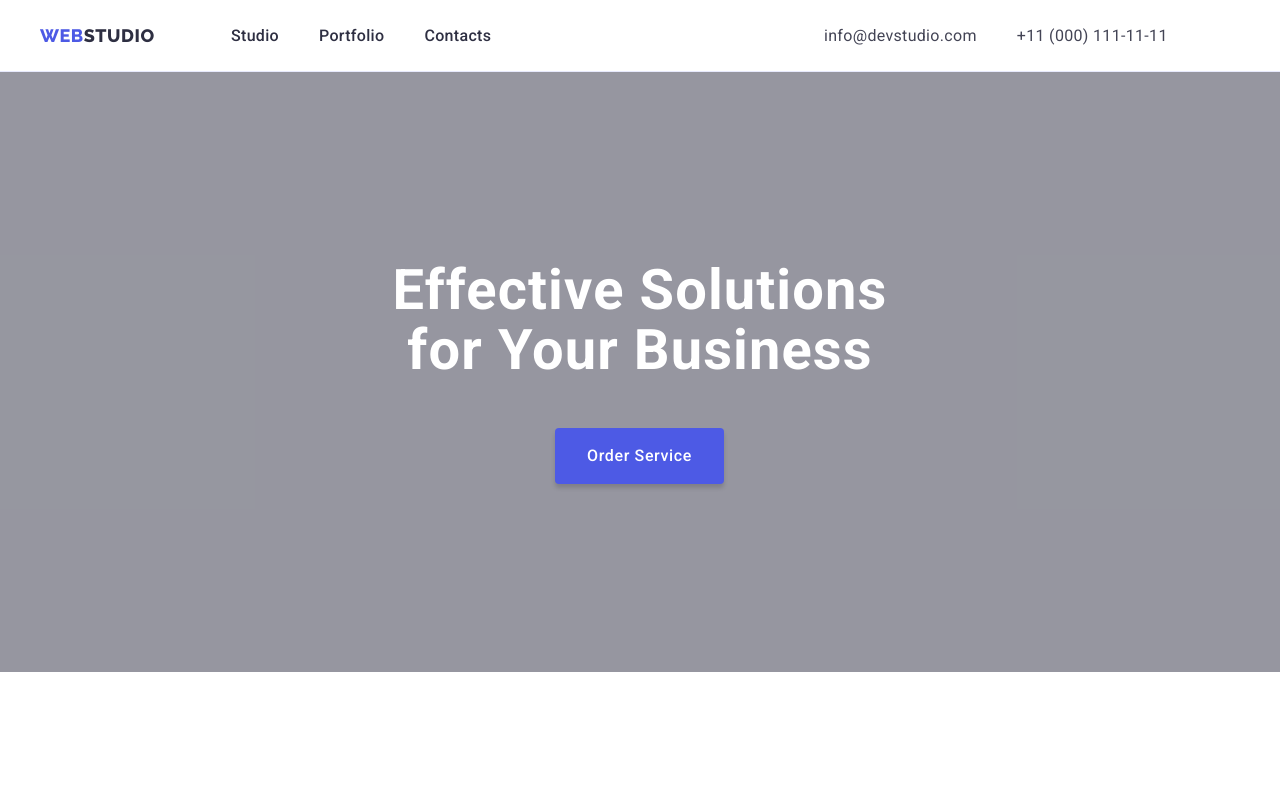
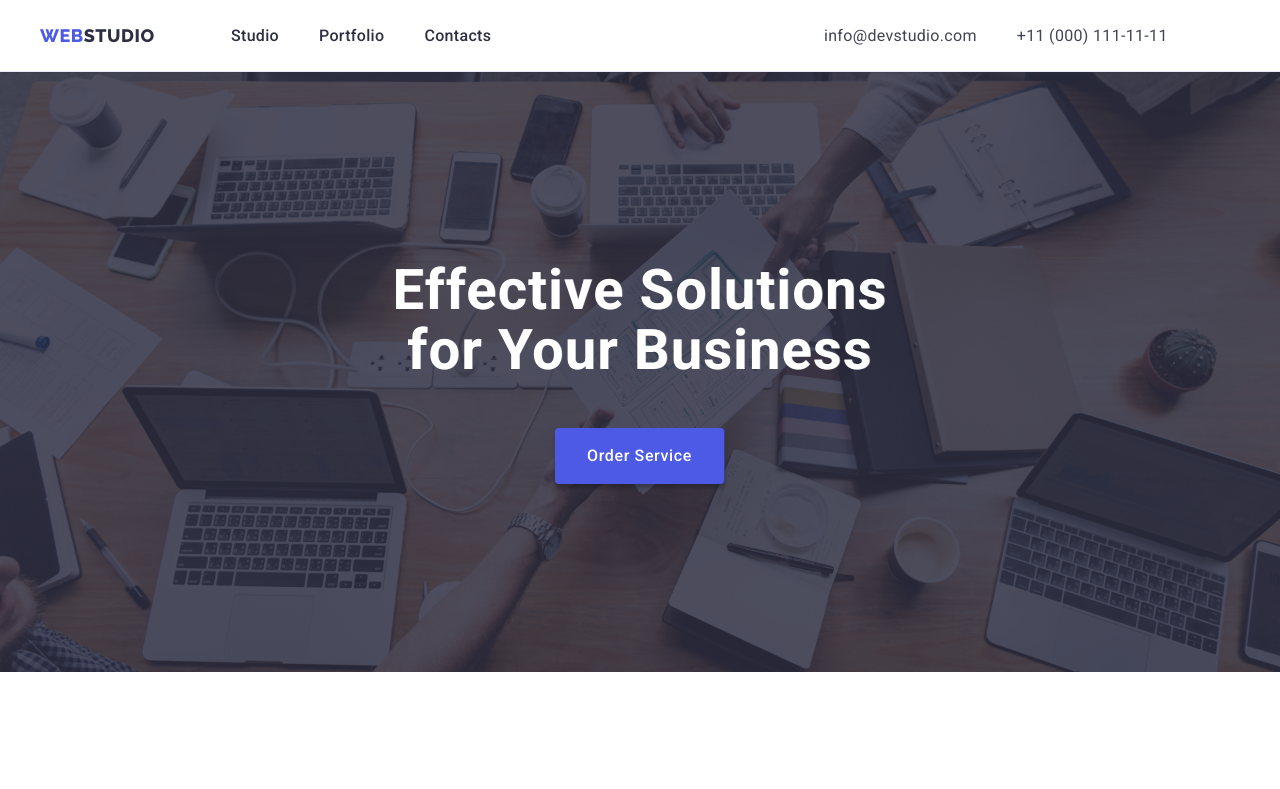
Before and after one commit to MatacheAlexandru/goit-markup-hw-04, a plain HTML site: page index.html in a window 1280 px wide. Shown: the top 789 px of the page. Drawn offline with nearby package versions, Linux system fonts and the light colour scheme.

Commit message:
homework4.1
final test

```diff
--- a/css/styles.css
+++ b/css/styles.css
@@ -142,7 +142,8 @@ text-decoration: none;
 
 .hero-image{
 height: 600px;
-background-image: url('./images/people-office1.jpg');
+/* background-image: url('/images/people-office1.jpg'); */
+background-image: url('/images/people-office2.png');
 background-size: 1440px 600px;
 background-position: center;
 background-repeat: no-repeat;
```
Also changed, not shown: images/people-office2.png (renamed from images/people-office 1.png).
